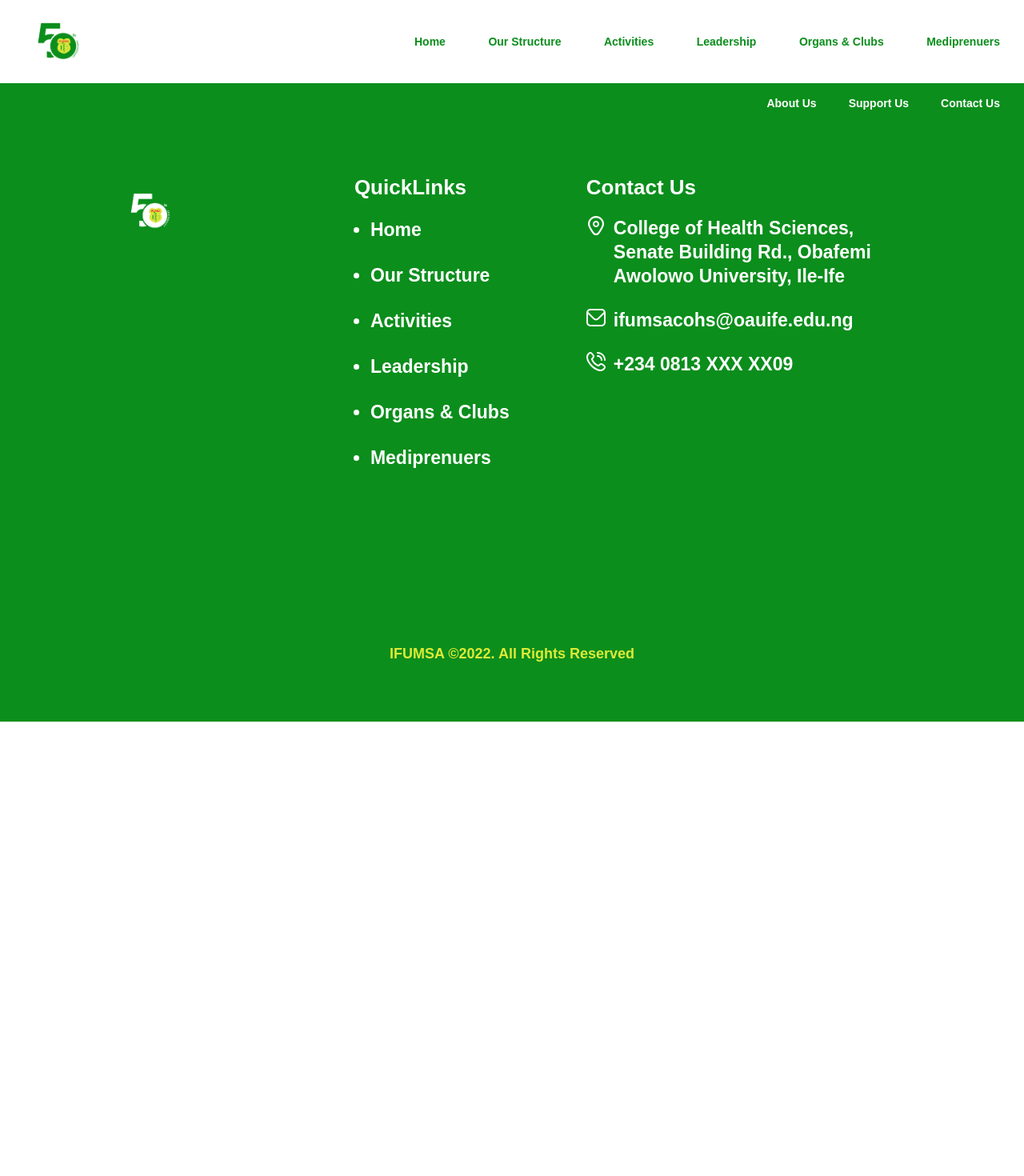
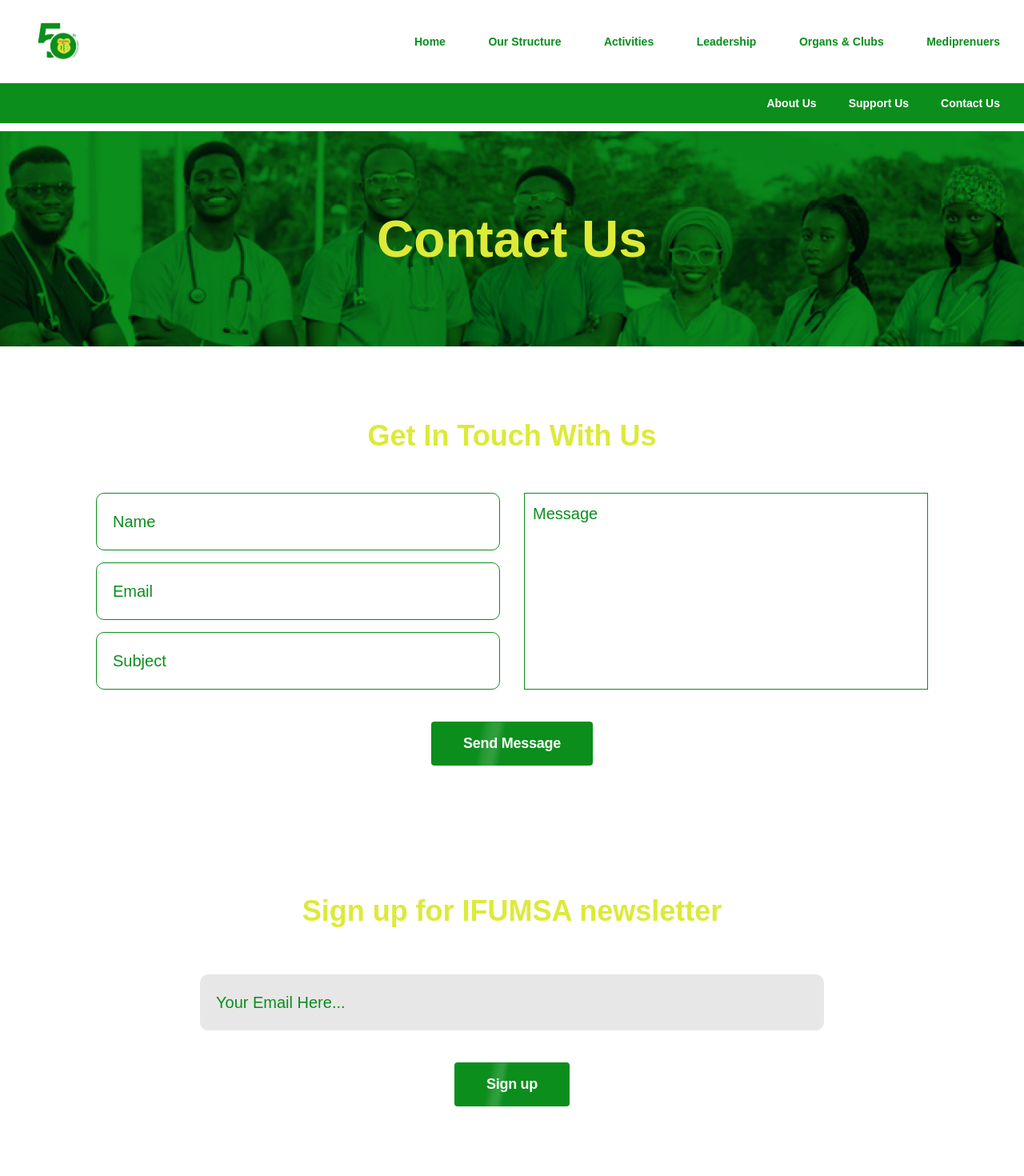
Before and after one commit to seyimarv/ifumsa-website, a React (Create React App) app: page /contact in a window 1280 px wide. Shown: the top 1470 px of the page at 80% size. Before the commit the page ends 902 px from the top, so only its background shows below. Built offline with nearby package versions, Linux system fonts and the light colour scheme; the HTML template or start-up script is replaced by a standard one.

Commit message:
Updated Remaining Pages

```diff
--- a/src/App.js
+++ b/src/App.js
@@ -10,6 +10,7 @@ import Leadership from "./pages/Leadership";
 import Activities from "./pages/Activities";
 import Structure from "./pages/Structure";
 import OrgansAndClubs from "./pages/OrgansAndClubs";
+import Contact from "./pages/Contact";
 function App() {
   return (
     <div>
@@ -22,6 +23,7 @@ function App() {
         <Route path="/activities" element={<Activities />} />
         <Route path="/Structure" element={<Structure />} />
         <Route path={`/Organs${'&'}Clubs`} element={<OrgansAndClubs />} />
+        <Route path="/contact" element={<Contact />} />
       </Routes>
       <Footer />
     </div>
--- a/src/components/Input/Input.js
+++ b/src/components/Input/Input.js
@@ -2,7 +2,7 @@ import styled from 'styled-components';
 import { colors } from '../../styles/colors';
 
 export const Input = styled.input`
-border:  ${({ coloredBorder }) => coloredBorder ? `1px solid ${colors.green}` : 'none'};
+border:  ${({ coloredBorder }) => coloredBorder ? `1px solid ${colors.primary}` : 'none'};
 padding: 2rem;
 background-color: ${({ background }) => background || colors.white};
 border-radius: 10px;
--- /dev/null
+++ b/src/pages/Contact/index.js
@@ -0,0 +1,167 @@
+import React from "react";
+import { Container } from "react-bootstrap";
+import styled from "styled-components";
+import { colors } from "../../styles/colors";
+import AboutImage from "../../Images/about.png";
+import Typograpghy from "../../components/Typography/Typograpghy";
+import { devices } from "../../styles/mediaQueries";
+import { Button } from "../../components/Button";
+import { Shine } from "../../components/Button/shine";
+import { Input } from "../../components/Input/Input";
+
+const Wrapper = styled(Container)`
+  padding: 1rem 0rem;
+  margin: 0rem;
+  overflow-x: hidden;
+`;
+
+const Picture = styled.img`
+  height: 100%;
+  width: 100%;
+`;
+
+const Section1 = styled.div`
+  position: relative;
+  display: flex;
+  justify-content: center;
+
+  .text {
+    position: absolute;
+    top: 50%;
+    transform: translateY(-50%);
+
+    @media ${devices.tabport} {
+      font-size: 4rem;
+      line-height: 4rem;
+    }
+    @media ${devices.phone} {
+      font-size: 3rem;
+      line-height: 3rem;
+    }
+  }
+`;
+
+const Section2 = styled.div`
+  padding: 3rem 6rem;
+  align-items: center;
+
+  .form-section {
+    padding: 5rem 6rem 2rem;
+    display: grid;
+    grid-template-columns: repeat(2, 1fr);
+    grid-template-rows: 1fr;
+    grid-column-gap: 3rem;
+  }
+
+  .form-left {
+    display: grid;
+    grid-template-columns: 1fr;
+    grid-template-rows: repeat(3, 1fr);
+    grid-row-gap: 1.5rem;
+  }
+
+  .button{
+      display: flex;
+      justify-content: center;
+      margin-top: 2rem;
+  }
+`;
+
+const Section3 = styled.div`
+  display: flex;
+  flex-direction: column;
+  align-items: center;
+  padding: 0rem 25rem;
+  margin-bottom: 13rem;
+
+  button {
+    margin-top: 4rem;
+  }
+  @media ${devices.tabland} {
+    padding: 0rem 10rem;
+  }
+  @media ${devices.phone} {
+    padding: 0rem 4rem;
+  }
+`;
+
+const MessageBox = styled.textarea`
+  width: 100%;
+  height: 100%;
+  resize: none;
+  font-size: 2rem;
+  padding: 1rem;
+  border: 1px solid ${colors.primary};
+  ::placeholder {
+    color: ${colors.primary};
+    font-weight: 500;
+  }
+`;
+
+function index() {
+  return (
+    <Wrapper fluid>
+      <Section1>
+        <Picture src={AboutImage} />
+        <Typograpghy
+          color={colors.secondary}
+          size="6.4rem"
+          lineHeight="7.8rem"
+          className="text"
+        >
+          Contact Us
+        </Typograpghy>
+      </Section1>
+
+      <Section2>
+        <Typograpghy
+          color={colors.secondary}
+          align="center"
+          size="3.6rem"
+          mt="6rem"
+          lineHeight="4.3rem"
+        >
+          Get In Touch With Us
+        </Typograpghy>
+        <div className="form-section">
+          <div className="form-left">
+            <Input placeholder="Name" color={colors.primary} coloredBorder />
+            <Input placeholder="Email" color={colors.primary} coloredBorder />
+            <Input placeholder="Subject" color={colors.primary} coloredBorder />
+          </div>
+          <div className="form-right">
+            <MessageBox placeholder="Message" />
+          </div>
+        </div>
+        <div className="button">
+        <Button isPrimary>
+          Send Message <Shine />
+        </Button>
+        </div>
+      </Section2>
+
+      <Section3>
+        <Typograpghy
+          color={colors.secondary}
+          align="center"
+          size="3.6rem"
+          mt="13rem"
+          mb="5.8rem"
+          lineHeight="4.3rem"
+        >
+          Sign up for IFUMSA newsletter
+        </Typograpghy>
+        <Input
+          placeholder="Your Email Here..."
+          color={colors.primary}
+          background={colors.gray2}
+        />
+        <Button isPrimary>
+          Sign up <Shine />
+        </Button>
+      </Section3>
+    </Wrapper>
+  );
+}
+
+export default index;
--- a/src/pages/Structure/index.js
+++ b/src/pages/Structure/index.js
@@ -6,15 +6,11 @@ import AboutImage from "../../Images/about.png";
 import ActivitiesImage from "../../Images/ActivitiesImage.png";
 import Typograpghy from "../../components/Typography/Typograpghy";
 import { devices } from "../../styles/mediaQueries";
-import { Button } from "../../components/Button";
-import { Shine } from "../../components/Button/shine";
 
 const Wrapper = styled(Container)`
   padding: 1rem 0rem;
   margin: 0rem;
   overflow-x: hidden;
-
-
 `;
 
 const Picture = styled.img`
```
